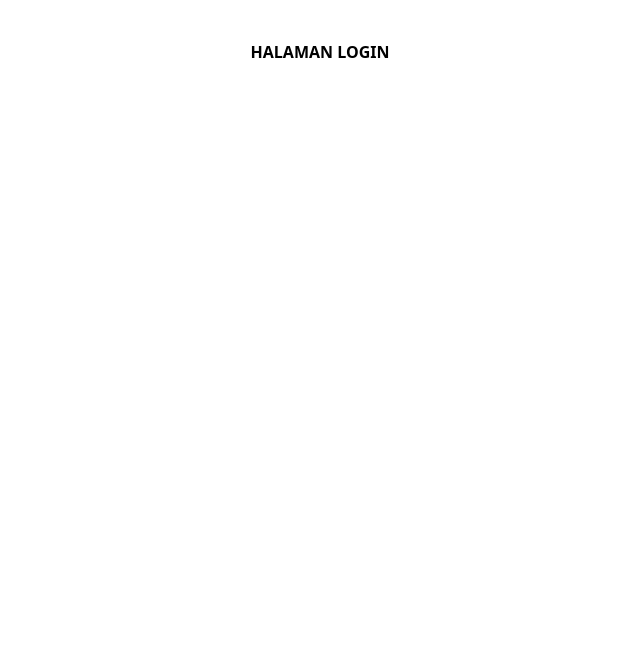
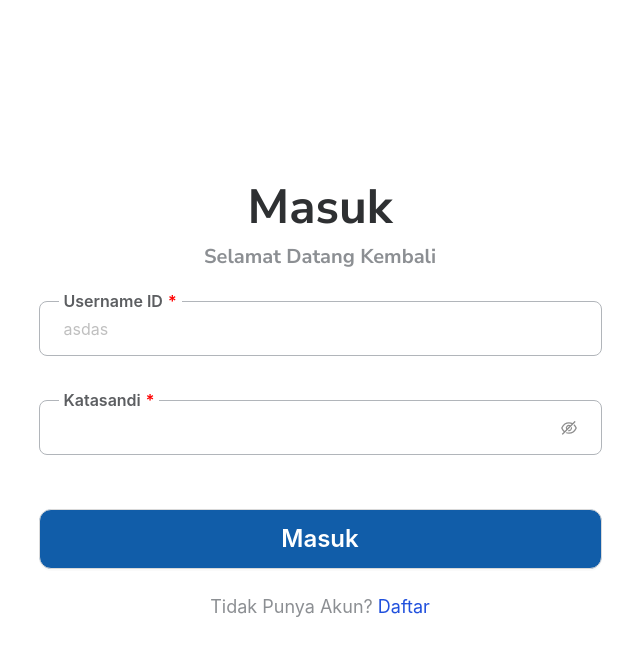
Before and after one commit to nizarfazari/setara, a React (Vite) app: page /login in a window 1280 px wide. Shown: the top 656 px of the page, without its empty margins (320-960 px from the left). Built offline with nearby package versions, Linux system fonts and the light colour scheme.

Commit message:
make login pages

```diff
--- a/src/App.tsx
+++ b/src/App.tsx
@@ -1,6 +1,6 @@
 import { BrowserRouter as Router, Routes, Route } from 'react-router-dom'
 import AppProvider from './context'
-import Login from './pages/Login'
+import Login from './pages/login'
 import Home from './pages/Home'
 
 function App() {
--- a/src/index.css
+++ b/src/index.css
@@ -1,3 +1,45 @@
+@import url('https://fonts.googleapis.com/css2?family=Nunito+Sans:ital,opsz,wght@0,6..12,200..1000;1,6..12,200..1000&display=swap');
+
 @tailwind base;
 @tailwind components;
 @tailwind utilities;
+
+
+body {
+    font-family: "Nunito Sans", sans-serif;
+}
+
+
+@layer utilities {
+    .container {
+      width: 92%;
+      margin-left: auto;
+      margin-right: auto;
+    }
+
+    @media (min-width: 640px) {
+      .container {
+        max-width: 640px;
+      }
+    }
+    @media (min-width: 768px) {
+      .container {
+        max-width: 768px;
+      }
+    }
+    @media (min-width: 1024px) {
+      .container {
+        max-width: 1024px;
+      }
+    }
+    @media (min-width: 1280px) {
+      .container {
+        max-width: 1280px;
+      }
+    }
+    @media (min-width: 1536px) {
+      .container {
+        max-width: 1536px;
+      }
+    }
+  }
--- a/src/pages/Home.tsx
+++ b/src/pages/Home.tsx
@@ -2,6 +2,8 @@ import { Button } from 'antd';
 import { Typography } from 'antd';
 import { useNavigate } from 'react-router-dom';
 const { Title } = Typography;
+
+
 
 const Home = () => {
   const navigate = useNavigate()
--- a/src/pages/Login.tsx
+++ /dev/null
@@ -1,9 +0,0 @@
-const Login = () => {
-  return (
-    <div className="font-bold text-center p-10">
-      <p>HALAMAN LOGIN</p>
-    </div>
-  )
-}
-
-export default Login
--- /dev/null
+++ b/src/pages/login/index.tsx
@@ -0,0 +1,67 @@
+import React from 'react';
+import type { FormProps } from 'antd';
+import { Button, Form, Input } from 'antd';
+import './login.css'
+
+type FieldType = {
+  username?: string;
+  password?: string;
+  remember?: string;
+};
+
+const onFinish: FormProps<FieldType>['onFinish'] = (values) => {
+  console.log('Success:', values);
+};
+
+const onFinishFailed: FormProps<FieldType>['onFinishFailed'] = (errorInfo) => {
+  console.log('Failed:', errorInfo);
+};
+
+const Login = () => {
+  return (
+    <div className='container mx-auto flex justify-center items-center h-screen'>
+      <div className="w-[563px] mx-auto">
+        <div className='text-center font-bold'>
+          <h1 className="text-heading-2 text-black-800 mb-2">Masuk</h1>
+          <p className="text-heading-6 text-black-600 mb-5">Selamat Datang Kembali</p>
+        </div>
+        <Form
+          name="basic"
+          onFinish={onFinish}
+          onFinishFailed={onFinishFailed}
+          autoComplete="off"
+        >
+          <Form.Item<FieldType>
+            name="username"
+            rules={[{ required: true, message: 'Mohon Masukan Username!' }]}
+          >
+            <div className='input-group'>
+              <Input className='input-label' placeholder='asdas' />
+              <label htmlFor="" className='required'>Username ID</label>
+            </div>
+          </Form.Item>
+
+          <Form.Item<FieldType>
+            name="password"
+            rules={[{ required: true, message: 'Mohon Masukan Password!' }]}
+          >
+            <div className='input-group'>
+              <Input.Password className='input-label' />
+              <label htmlFor="" className='required'>Katasandi</label>
+            </div>
+          </Form.Item>
+
+          <Form.Item  >
+            <Button className='mt-5 bg-primary-100 text-white w-full h-[60px] rounded-xl text-heading-5 font-semibold' htmlType="submit">
+              Masuk
+            </Button>
+          </Form.Item>
+          <p className='text-body-large font-normal  text-black-600 text-center'>Tidak Punya Akun? <span className='text-[#2050DD]'>Daftar</span></p>
+        </Form>
+
+      </div>
+    </div>
+  )
+}
+
+export default Login
--- /dev/null
+++ b/src/pages/login/login.css
@@ -0,0 +1,53 @@
+.input-group {
+    position: relative;
+    margin: 10px 0;
+}
+
+
+.input-group label {
+    position: absolute;
+    top: 0px;
+    background: white;
+    z-index: 1;
+    left: 20px;
+    transform: translateY(-50%);
+    font-size: 16px;
+    color: #5C5E61;
+    line-height: 28px;
+    font-weight: 600;
+    padding: 0 5px;
+    pointer-events: none;
+    transition: .5s;
+}
+
+.input-group .input-label {
+    background: white;
+    border-radius: 8px;
+    outline: none;
+    padding: 18px 24px 18px 24px;
+    width: 100%;
+    border: 1px solid #B1B5BA;
+    font-size: 16px;
+    height: 55px;
+}
+
+.input-group label.required::after {
+    content: '*';
+    color: red;
+    margin-left: 5px;
+  }
+
+/* .input-label:focus-visible~label,
+.input-label:valid~label {
+    top: 0px;
+    font-size: 16px;
+    background-color: white;
+}
+
+
+.input-label~label,
+.input-label~label{
+    top: 0px;
+    font-size: 16px;
+    background-color: white;
+} */
```
Also changed, not shown: src/components/button/index.tsx (added).
